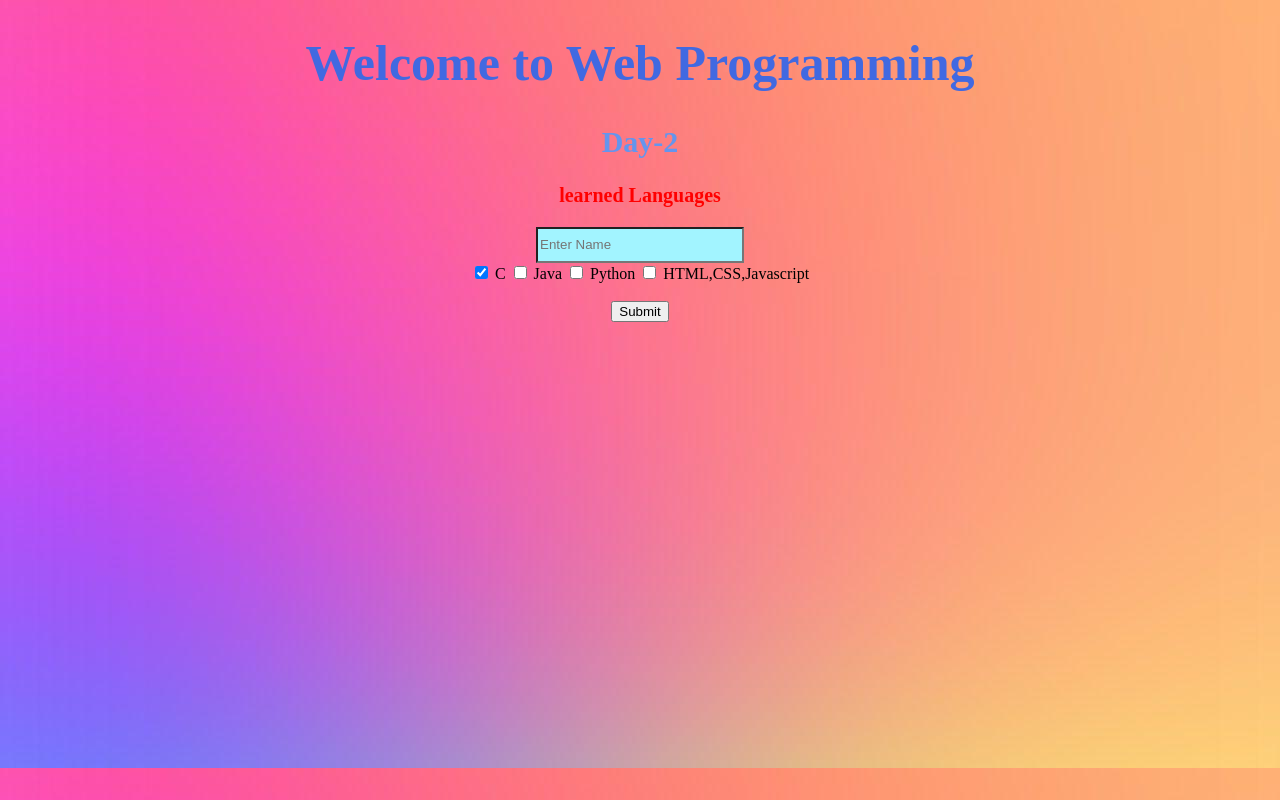
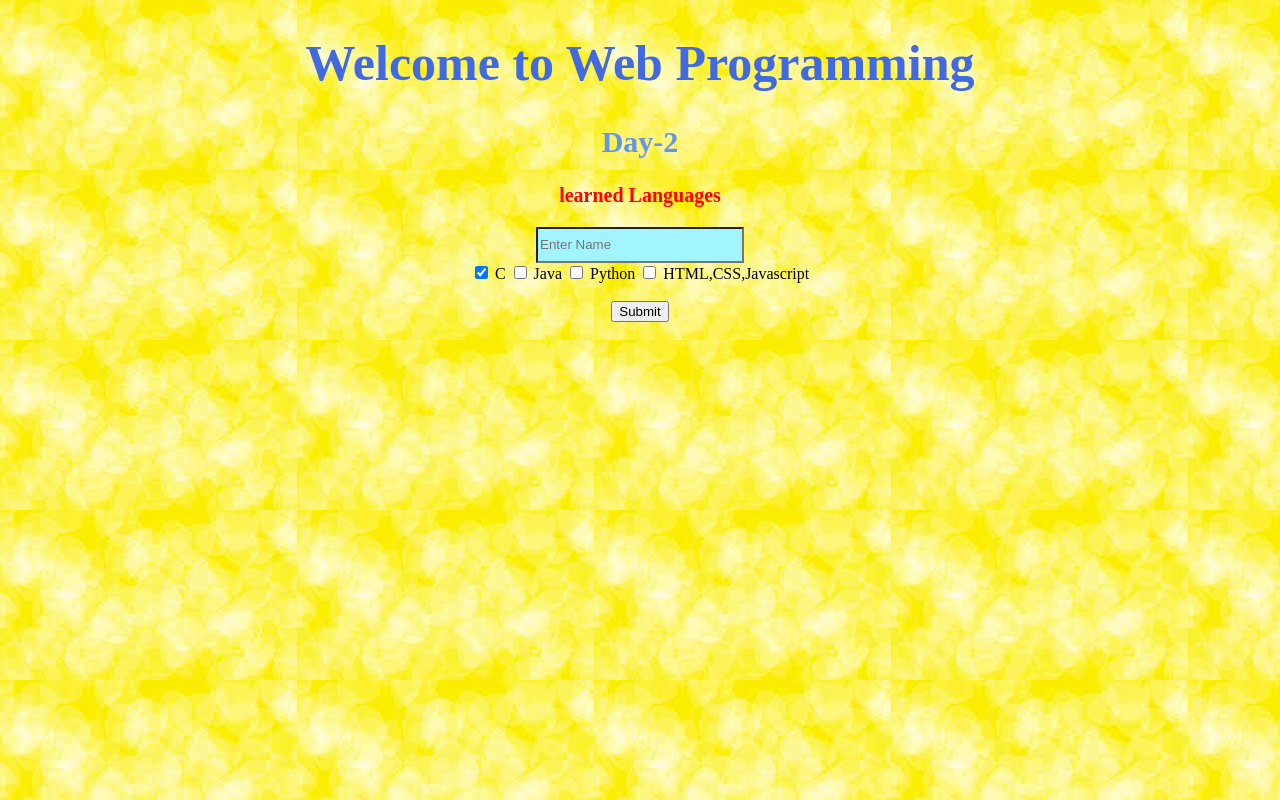
Before and after one commit to Dumbarechaitanya/Bootcamp, a plain HTML site: page Prac_4.html in a window 1280 px wide. Drawn offline with Linux system fonts and the light colour scheme.

Commit message:
Update Prac_4.html

```diff
--- a/Prac_4.html
+++ b/Prac_4.html
@@ -6,7 +6,7 @@
     <title>Prac_4</title>
     <style>
         *
-        body{  background-color: antiquewhite; background-image: url("images/Backimg3.jpg")}
+        body{  background-color: antiquewhite; background-image: url("images/Backimg4.jpg")}
     </style>
     <script>
         function show()
```
